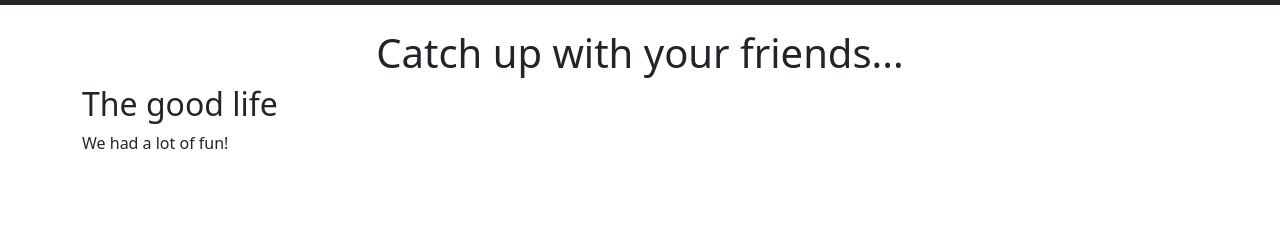
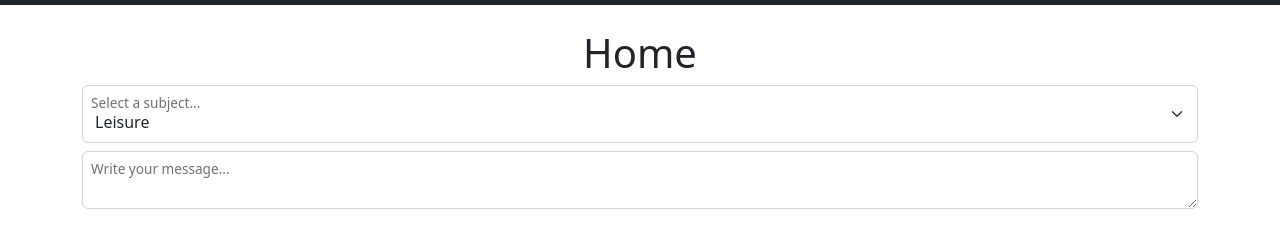
Before and after one commit to martinthoresen/css-frameworks-ca, a website: page index.html in a window 1280 px wide. Shown: the part 67-314 px from the top of the page. Drawn offline with Linux system fonts and the light colour scheme.

Commit message:
create message container

```diff
--- a/index.html
+++ b/index.html
@@ -41,11 +41,21 @@
     </header>
     <img src="" alt="" />
     <main>
-      <h1 class="d-flex justify-content-center">Catch up with your friends...</h1>
-      <section>
-        <div class="container">
-          <h2>The good life</h2>
-          <p>We had a lot of fun!</p>
+      <h1 class="d-flex justify-content-center">Home</h1>
+      <section class="container">
+        <div class="row g-2">
+          <div class="form-floating">
+            <select class="form-select" id="formSelect" aria-label="Select a subject for your message">
+              <option value="1">Leisure</option>
+              <option value="2">Automobile</option>
+              <option value="3">Politics</option>
+            </select>
+            <label for="formSelect">Select a subject...</label>
+          </div>
+          <div class="form-floating">
+            <textarea id="message" class="form-control"></textarea>
+            <label for="message">Write your message...</label>
+          </div>
         </div>
       </section>
     </main>
```
